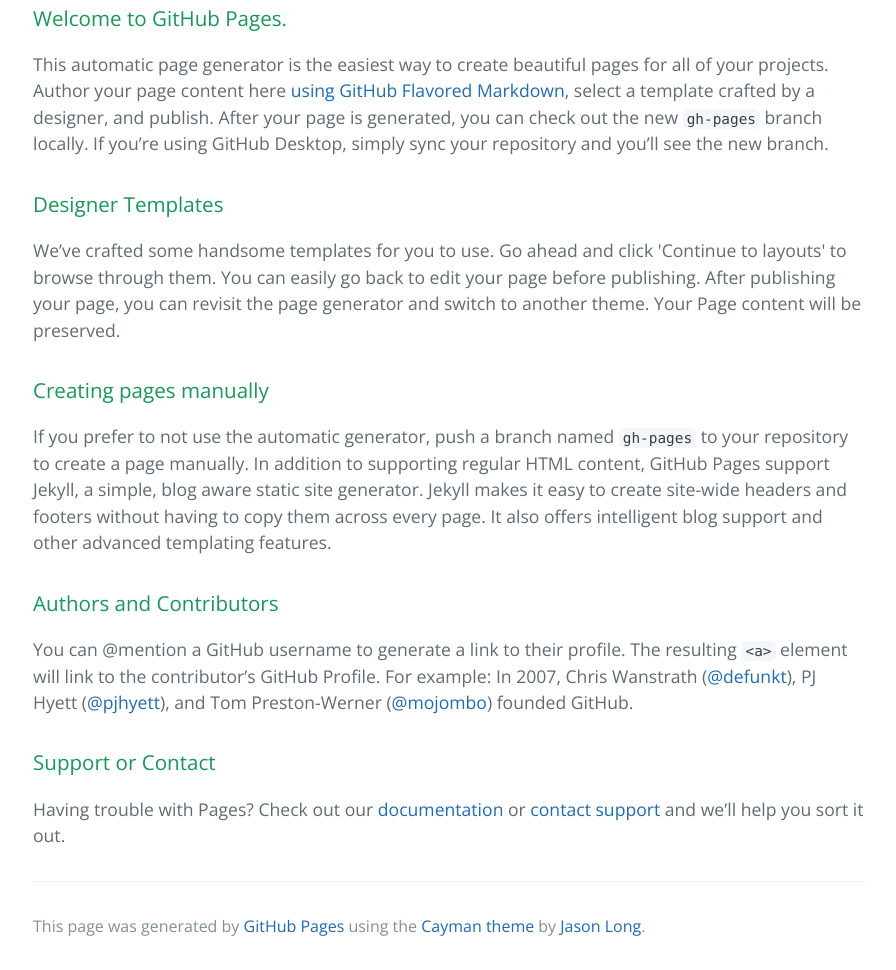
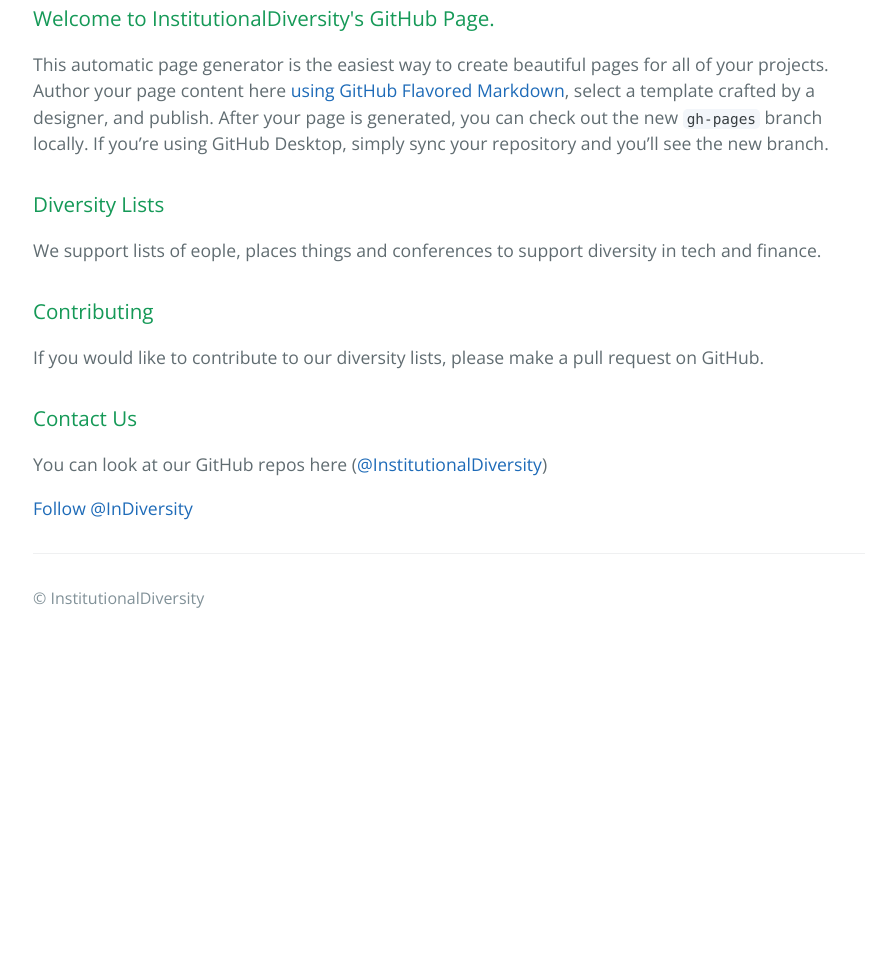
Before and after one commit to InstitutionalDiversity/InstitutionalDiversity.github.io, a plain HTML site: page index.html in a window 1280 px wide. Shown: the part 379-1349 px from the top of the page, without its empty margins (191-1087 px from the left). After the commit the page ends 1021 px from the top, so only its background shows below. Drawn offline with nearby package versions, Linux system fonts and the light colour scheme.

Commit message:
First edits

```diff
--- a/index.html
+++ b/index.html
@@ -11,40 +11,39 @@
   </head>
   <body>
     <section class="page-header">
-      <h1 class="project-name">Institutionaldiversity</h1>
-      <h2 class="project-name">on GitHub</h2>
+      <h1 class="project-name">Institutional Diversity</h1>
+      <h3 class="project-name">on GitHub</h3>
       <h2 class="project-tagline"></h2>
     </section>
 
     <section class="main-content">
       <h3>
-<a id="welcome-to-github-pages" class="anchor" href="#welcome-to-github-pages" aria-hidden="true"><span aria-hidden="true" class="octicon octicon-link"></span></a>Welcome to GitHub Pages.</h3>
+<a id="welcome-to-github-pages" class="anchor" href="#welcome-to-github-pages" aria-hidden="true"><span aria-hidden="true" class="octicon octicon-link"></span></a>Welcome to InstitutionalDiversity's GitHub Page.</h3>
 
 <p>This automatic page generator is the easiest way to create beautiful pages for all of your projects. Author your page content here <a href="https://guides.github.com/features/mastering-markdown/">using GitHub Flavored Markdown</a>, select a template crafted by a designer, and publish. After your page is generated, you can check out the new <code>gh-pages</code> branch locally. If you’re using GitHub Desktop, simply sync your repository and you’ll see the new branch.</p>
 
 <h3>
-<a id="designer-templates" class="anchor" href="#designer-templates" aria-hidden="true"><span aria-hidden="true" class="octicon octicon-link"></span></a>Designer Templates</h3>
+<a id="designer-templates" class="anchor" href="#designer-templates" aria-hidden="true"><span aria-hidden="true" class="octicon octicon-link"></span></a>Diversity Lists</h3>
 
-<p>We’ve crafted some handsome templates for you to use. Go ahead and click 'Continue to layouts' to browse through them. You can easily go back to edit your page before publishing. After publishing your page, you can revisit the page generator and switch to another theme. Your Page content will be preserved.</p>
+<p>We support lists of eople, places things and conferences to support diversity in tech and finance.</p>
 
 <h3>
-<a id="creating-pages-manually" class="anchor" href="#creating-pages-manually" aria-hidden="true"><span aria-hidden="true" class="octicon octicon-link"></span></a>Creating pages manually</h3>
+<a id="creating-pages-manually" class="anchor" href="#creating-pages-manually" aria-hidden="true"><span aria-hidden="true" class="octicon octicon-link"></span></a>Contributing</h3>
 
-<p>If you prefer to not use the automatic generator, push a branch named <code>gh-pages</code> to your repository to create a page manually. In addition to supporting regular HTML content, GitHub Pages support Jekyll, a simple, blog aware static site generator. Jekyll makes it easy to create site-wide headers and footers without having to copy them across every page. It also offers intelligent blog support and other advanced templating features.</p>
+<p>If you would like to contribute to our diversity lists, please make a pull request on GitHub.</p>
 
 <h3>
-<a id="authors-and-contributors" class="anchor" href="#authors-and-contributors" aria-hidden="true"><span aria-hidden="true" class="octicon octicon-link"></span></a>Authors and Contributors</h3>
+<a id="authors-and-contributors" class="anchor" href="#authors-and-contributors" aria-hidden="true"><span aria-hidden="true" class="octicon octicon-link"></span></a>Contact Us</h3>
 
-<p>You can @mention a GitHub username to generate a link to their profile. The resulting <code>&lt;a&gt;</code> element will link to the contributor’s GitHub Profile. For example: In 2007, Chris Wanstrath (<a href="https://github.com/defunkt" class="user-mention">@defunkt</a>), PJ Hyett (<a href="https://github.com/pjhyett" class="user-mention">@pjhyett</a>), and Tom Preston-Werner (<a href="https://github.com/mojombo" class="user-mention">@mojombo</a>) founded GitHub.</p>
+<p>You can look at our GitHub repos here (<a href="https://github.com/InstitutionalDiversity" class="user-mention">@InstitutionalDiversity</a>)</p>
 
-<h3>
-<a id="support-or-contact" class="anchor" href="#support-or-contact" aria-hidden="true"><span aria-hidden="true" class="octicon octicon-link"></span></a>Support or Contact</h3>
+<a href="https://twitter.com/InDiversity" class="twitter-follow-button" data-show-count="false" data-size="large">Follow @InDiversity</a>
+<script>!function(d,s,id){var js,fjs=d.getElementsByTagName(s)[0];if(!d.getElementById(id)){js=d.createElement(s);js.id=id;js.src="//platform.twitter.com/widgets.js";fjs.parentNode.insertBefore(js,fjs);}}(document,"script","twitter-wjs");</script>
 
-<p>Having trouble with Pages? Check out our <a href="https://help.github.com/pages">documentation</a> or <a href="https://github.com/contact">contact support</a> and we’ll help you sort it out.</p>
 
       <footer class="site-footer">
 
-        <span class="site-footer-credits">This page was generated by <a href="https://pages.github.com">GitHub Pages</a> using the <a href="https://github.com/jasonlong/cayman-theme">Cayman theme</a> by <a href="https://twitter.com/jasonlong">Jason Long</a>.</span>
+        <span class="site-footer-credits">&copy; InstitutionalDiversity</span>
       </footer>
 
     </section>
```
